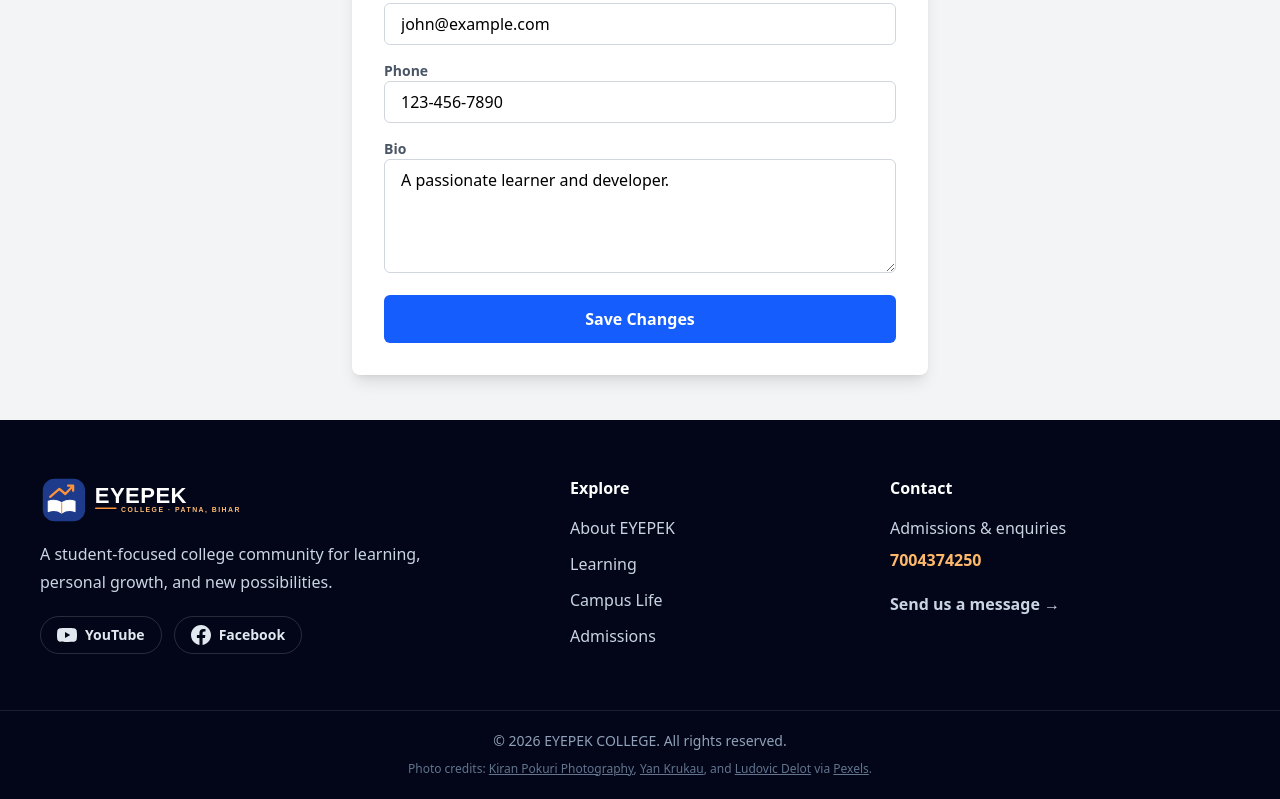
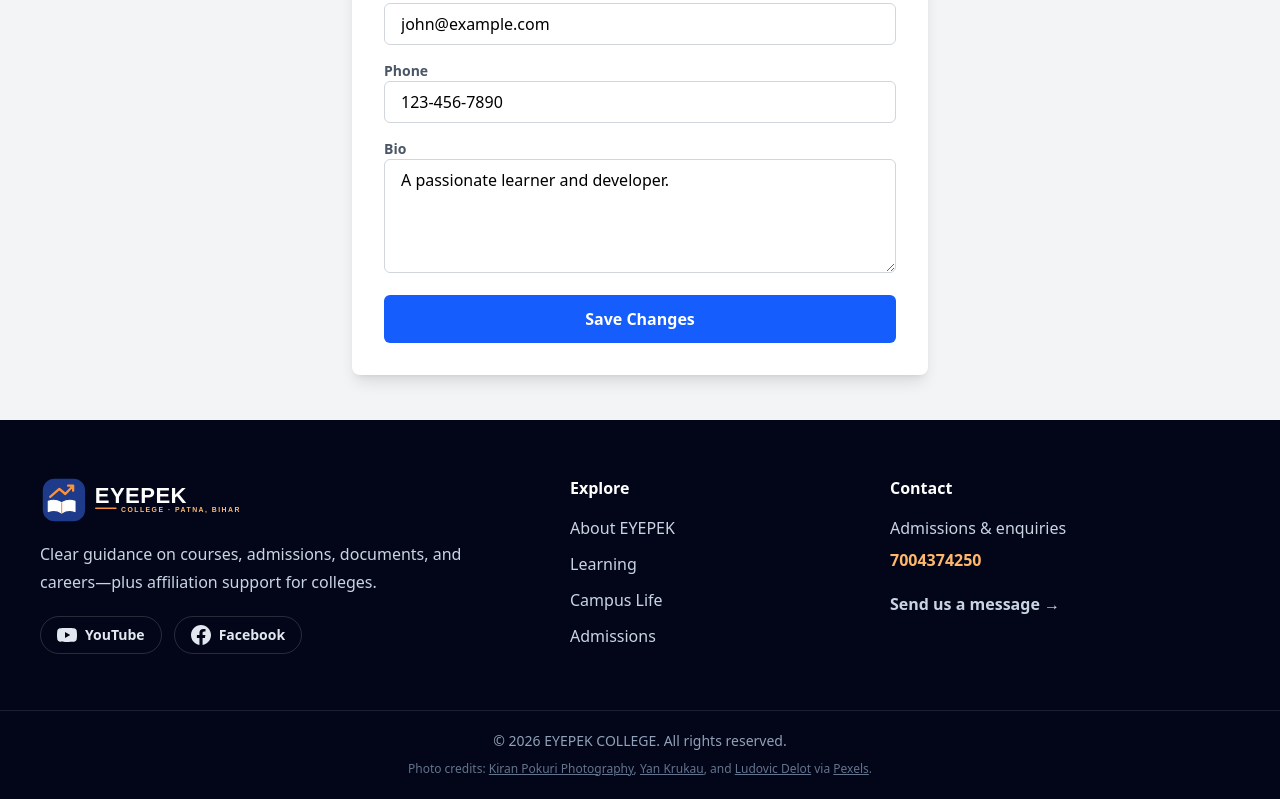
Before and after one commit to eyepek/EYEPEK, a React (Vite) app: page /profile in a window 1280 px wide. Shown: the part 498-1297 px from the top of the page. Built offline with nearby package versions, Linux system fonts and the light colour scheme.

Commit message:
Improve footer description

```diff
--- a/src/components/Footer.jsx
+++ b/src/components/Footer.jsx
@@ -6,7 +6,7 @@ const Footer = () => (
     <div className='mx-auto grid max-w-7xl gap-10 px-6 py-14 md:grid-cols-[1.4fr_0.8fr_1fr] md:px-10'>
       <div>
         <img src='/images/eyepek-college-logo-light.svg' alt='EYEPEK College, Patna, Bihar' className='block h-auto w-[230px]' />
-        <p className='mt-4 max-w-md leading-7 text-slate-300'>A student-focused college community for learning, personal growth, and new possibilities.</p>
+        <p className='mt-4 max-w-md leading-7 text-slate-300'>Clear guidance on courses, admissions, documents, and careers—plus affiliation support for colleges.</p>
         <div className='mt-5 flex flex-wrap gap-3'>
           <a
             href='https://www.youtube.com/@eyepek'
```
